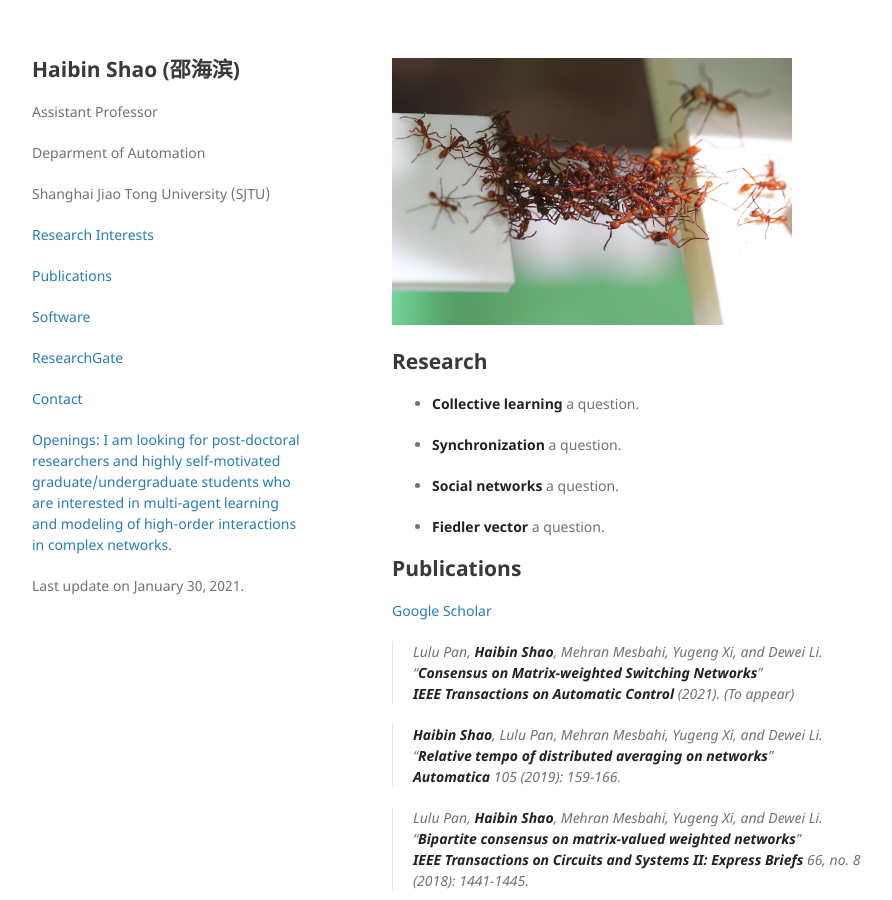
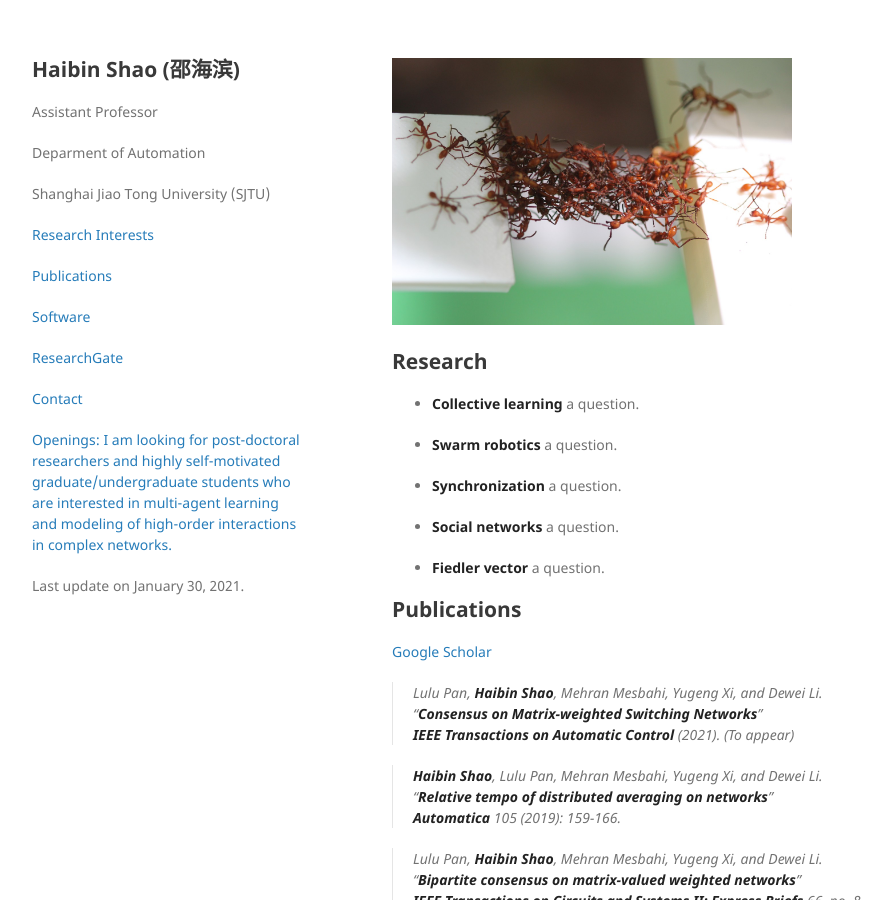
Before and after one commit to hbshao1201/shaohaibin.github.io, a Jekyll site: the page built from index.md, in a window 1280 px wide and 900 px high. Shown: the whole window, without its empty margins (178-1070 px from the left). Built offline with Jekyll 4.4.1, drawn with Linux system fonts in a browser that asks for light colours; our own code applies the rules of GitHub Pages for plain Markdown files.

Commit message:
Update index.md

```diff
--- a/index.md
+++ b/index.md
@@ -1,13 +1,14 @@
 <img src="./images/swarms-ants.jpeg" width="400"/>
 <h2 id="Research">Research</h2>
 * **Collective learning** a question.
+
+* **Swarm robotics** a question.
 
 * **Synchronization** a question.
 
 * **Social networks** a question.
 
 * **Fiedler vector** a question.
-
 <h2 id="Publications">Publications</h2>
 
 <a href="https://scholar.google.com/citations?user=Q6qFeu4AAAAJ&hl=en">Google Scholar</a>
```
